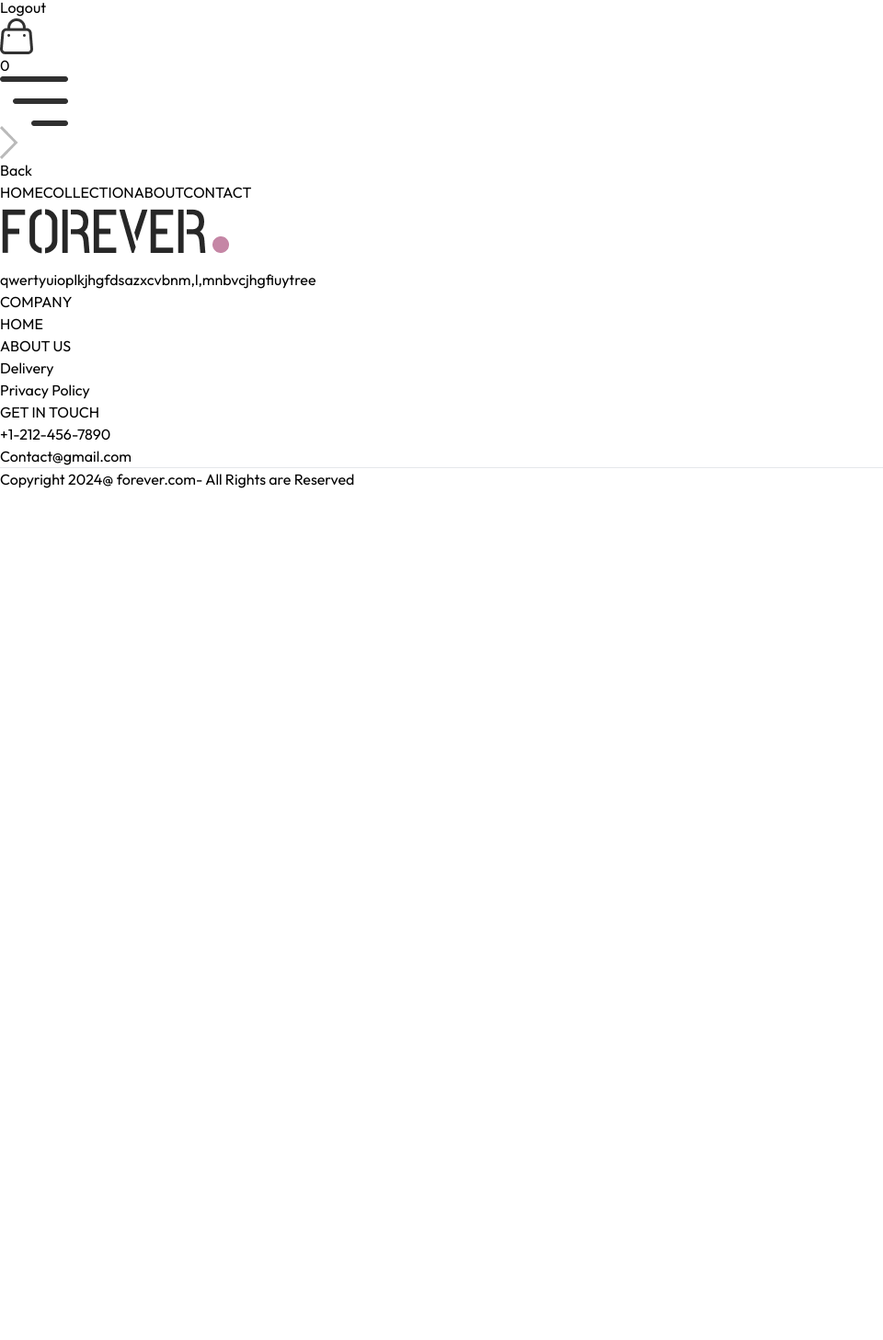
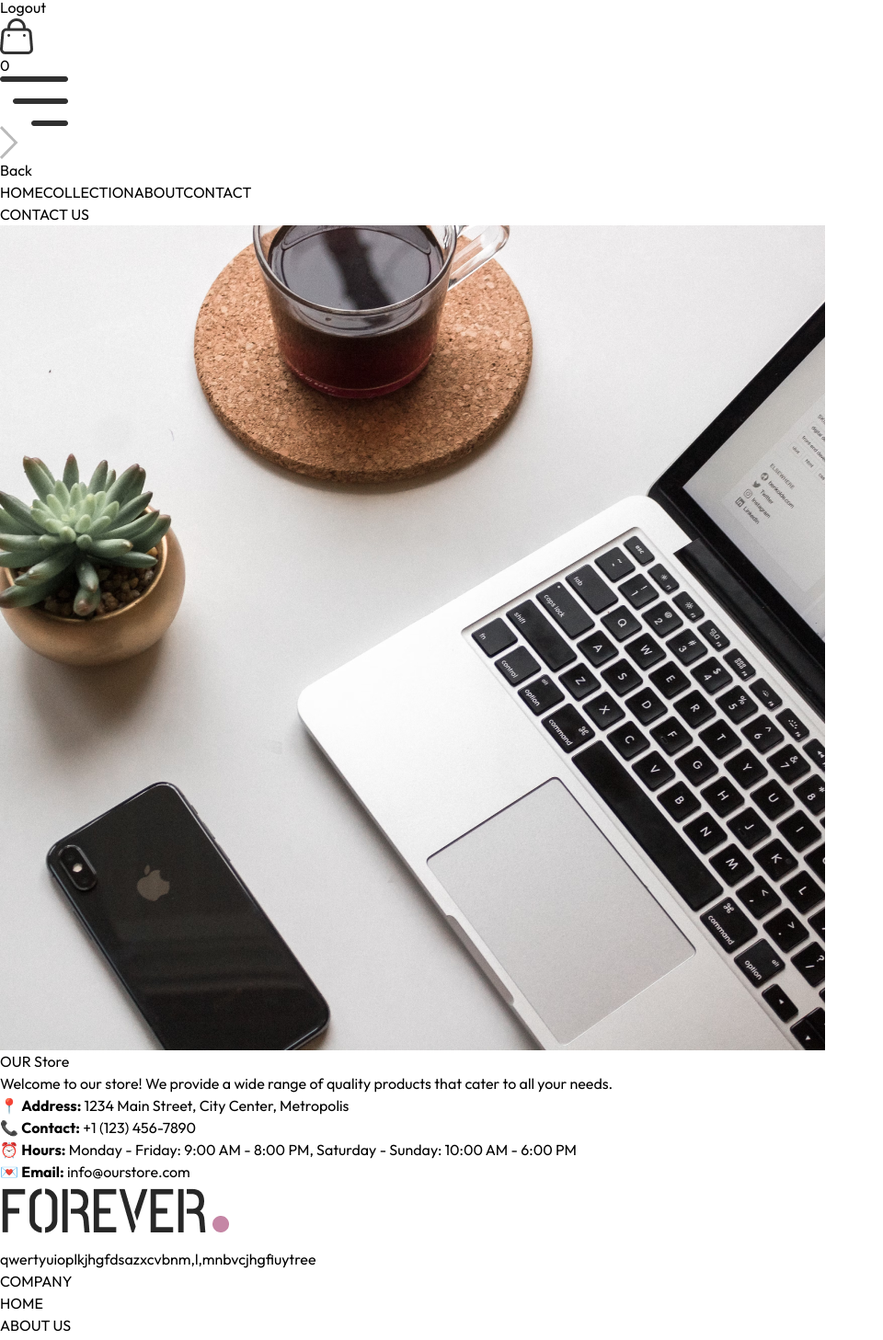
Before and after one commit to Anand15154/E-com, a React (Vite) app in the folder frontend/: page /contact in a window 1280 px wide. Shown: the part 301-1758 px from the top of the page at 92% size, without its empty margins (0-960 px from the left). Before the commit the page ends 834 px from the top, so only its background shows below. Built offline with nearby package versions, Linux system fonts and the light colour scheme; a web font is replaced by a local one.

Commit message:
Frontend is completed

```diff
--- a/frontend/src/pages/Contact.jsx
+++ b/frontend/src/pages/Contact.jsx
@@ -4,7 +4,24 @@ import { assets } from '../assets/assets'
 
 const Contact = () => {
     return (
-        <div></div>
+        <div>
+            <div className='text-center text-2xl pt-10 border-t'>
+                <Title text1={'CONTACT'} text2={'US'} />
+
+            </div>
+            <div className='my-10 flex flex-col justify-center md:flex-row gap-10 mb-28'>
+                <img className='w-full md:max-w-[480px]' src={assets.contact_img} alt="Store Image" />
+                <div className='flex flex-col justify-center items-start gap-6'>
+                    <p className='font-semibold text-xl'>OUR Store</p>
+                    <p className='text-gray-700'>Welcome to our store! We provide a wide range of quality products that cater to all your needs.</p>
+                    <p className='text-gray-700'>📍 <strong>Address:</strong> 1234 Main Street, City Center, Metropolis</p>
+                    <p className='text-gray-700'>📞 <strong>Contact:</strong> +1 (123) 456-7890</p>
+                    <p className='text-gray-700'>⏰ <strong>Hours:</strong> Monday - Friday: 9:00 AM - 8:00 PM, Saturday - Sunday: 10:00 AM - 6:00 PM</p>
+                    <p className='text-gray-700'>💌 <strong>Email:</strong> info@ourstore.com</p>
+                </div>
+            </div>
+
+        </div>
     )
 }
 
```
